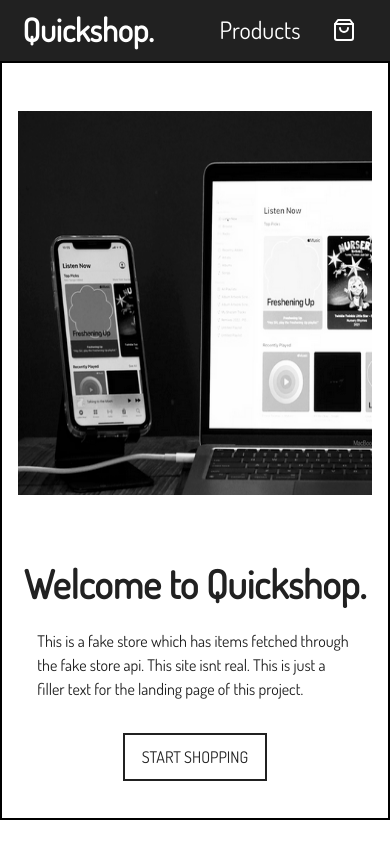
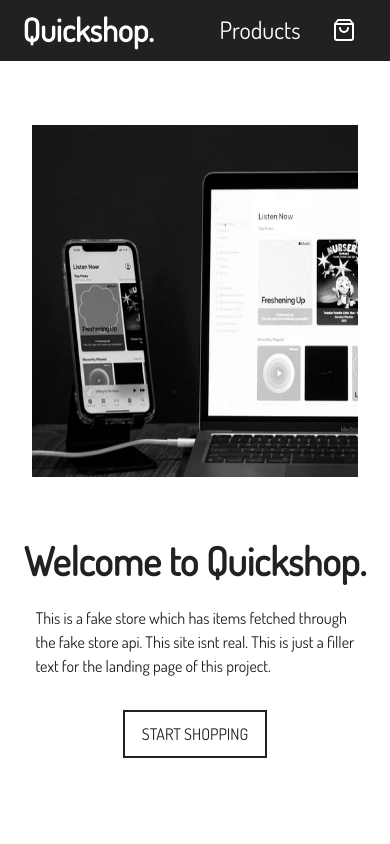
Before and after one commit to xplozion15/Quickshop, a React (Vite) app: page / in a window 390 px wide. Built offline with nearby package versions, Linux system fonts and the light colour scheme; no server answers.

Commit message:
chore: fix layout issues on mobile devices for the landing page

```diff
--- a/src/components/Herosection.css
+++ b/src/components/Herosection.css
@@ -6,7 +6,6 @@
 }
 
 .hero-section {
-  border: 2px solid black;
   display: flex;
   flex-direction: row;
   align-items: center;
@@ -48,8 +47,6 @@
   display: flex;
   flex-direction: column;
   justify-content: center;
-
-  /* border: 2px solid black; */
   width: 30%;
   height: 100%;
 }
@@ -83,6 +80,7 @@
   }
 
   .hero-section-left {
+    justify-content: flex-start;
     width: 90%;
     margin: auto;
     align-items: center;
@@ -92,6 +90,6 @@
     padding: 1rem;
   }
   .hero-image {
-    padding: 1rem;
+    padding: 2rem;
   }
 }
--- a/src/components/Herosection.jsx
+++ b/src/components/Herosection.jsx
@@ -18,7 +18,6 @@ function Herosection() {
           <button
             className="start-shopping-button"
             onClick={() => {
-              // setCurrentMainContent("Products");
               navigate("/Products");
             }}
           >
```
Also changed, not shown: 1 other file (tests, documents, lock files or other folders).
